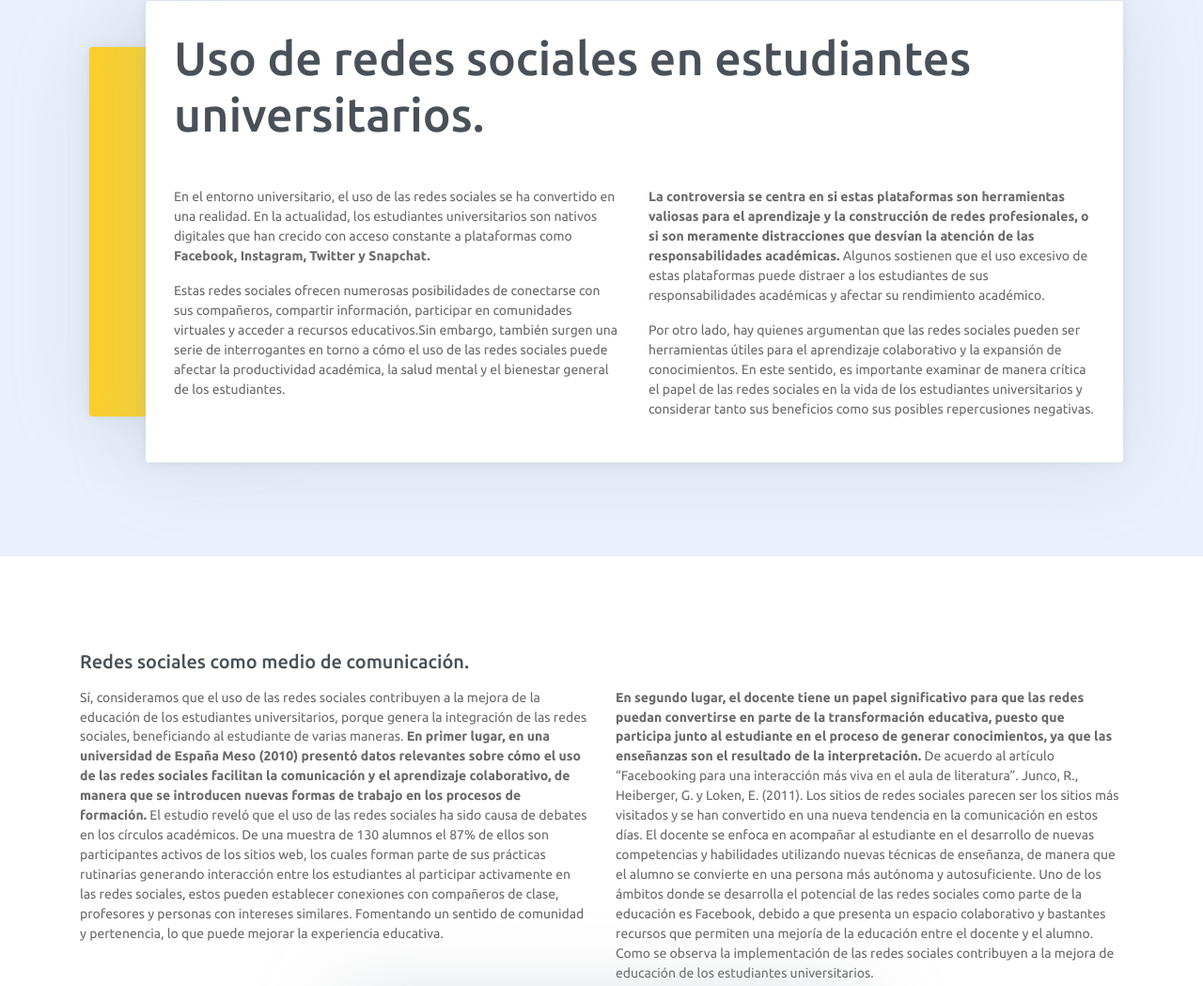
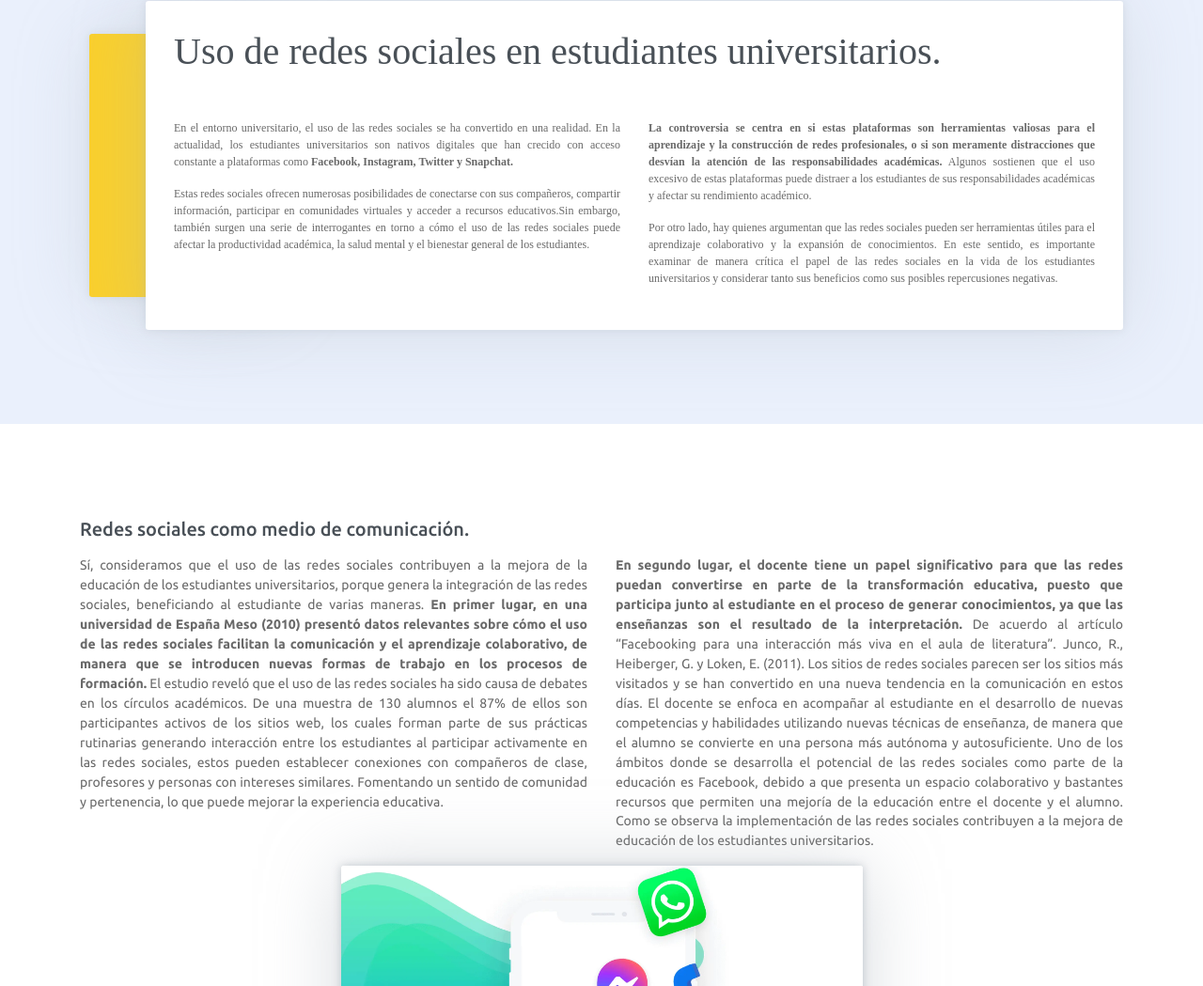
Before and after one commit to time2w8/dayanna, a plain HTML site: page index.html in a window 1280 px wide. Shown: the part 697-1746 px from the top of the page at 94% size. Drawn offline with Linux system fonts and the light colour scheme.

Commit message:
fix fonts

```diff
--- a/index.html
+++ b/index.html
@@ -48,17 +48,22 @@
                 <div class="after">
                 </div>
                 <div class="content">
-                    <h2 style="font-size: 50px;" class="title mb-5">Uso de redes sociales en estudiantes universitarios.
+                    <h2 style="font-size: 40px;font-family: 'Times New Roman', Times, serif; font-weight: ;" class="title mb-5">Uso de
+                        redes sociales en estudiantes universitarios.
                         </h5>
                         <div class="row">
                             <div class="col">
-                                <p>En el entorno universitario, el uso de las redes sociales se ha convertido en una
+                                <p style="font-family: 'Times New Roman', Times, serif; font-size: 12px; line-height: 1.5;"
+                                    align="justify">En el entorno universitario, el uso de las redes sociales se ha
+                                    convertido en una
                                     realidad. En la actualidad, los estudiantes universitarios son nativos digitales que
                                     han crecido con acceso constante a plataformas como
                                     <b>Facebook, Instagram, Twitter y
                                         Snapchat.</b>
                                 </p>
-                                <p>Estas redes sociales ofrecen numerosas posibilidades de conectarse con sus
+                                <p style="font-family: 'Times New Roman', Times, serif; font-size: 12px; line-height: 1.5;"
+                                    align="justify">Estas redes sociales ofrecen numerosas posibilidades de conectarse
+                                    con sus
                                     compañeros, compartir información, participar en comunidades virtuales y acceder a
                                     recursos educativos.Sin embargo, también surgen una serie de interrogantes en torno
                                     a cómo el uso de las redes sociales puede afectar la productividad académica, la
@@ -66,7 +71,8 @@
                                 <p>
                             </div>
                             <div class="col">
-                                <p><b>La controversia se centra en
+                                <p style="font-family: 'Times New Roman', Times, serif; font-size: 12px; line-height: 1.5;"
+                                    align="justify"><b>La controversia se centra en
                                         si estas plataformas son herramientas valiosas para el aprendizaje y la
                                         construcción
                                         de redes profesionales, o si son meramente distracciones que desvían la atención
@@ -75,7 +81,8 @@
                                     estas
                                     plataformas puede distraer a los estudiantes de sus responsabilidades académicas y
                                     afectar su rendimiento académico. </p>
-                                <p>
+                                <p style="font-family: 'Times New Roman', Times, serif; font-size: 12px; line-height: 1.5;"
+                                    align="justify">
                                     Por otro lado, hay quienes argumentan que las
                                     redes sociales pueden ser herramientas útiles para el aprendizaje colaborativo y la
                                     expansión de conocimientos. En este sentido, es importante examinar de manera
@@ -97,7 +104,8 @@
                     <h6 class="title mb-3">Redes sociales como medio de comunicación.</h6>
                     <div class="row">
                         <div class="col">
-                            <p>Sí, consideramos que el uso de las redes sociales contribuyen a la mejora de la educación
+                            <p align="justify">Sí, consideramos que el uso de las redes sociales contribuyen a la mejora
+                                de la educación
                                 de los
                                 estudiantes universitarios, porque genera la integración de las redes sociales,
                                 beneficiando al
@@ -122,7 +130,7 @@
                                 sentido de comunidad y pertenencia, lo que puede mejorar la experiencia educativa. </p>
                         </div>
                         <div class="col">
-                            <p> <b>
+                            <p align="justify"> <b>
                                     En
                                     segundo
                                     lugar, el docente tiene un papel significativo para que las redes puedan convertirse
@@ -171,7 +179,8 @@
             <div class="row justify-content-between align-items-center">
                 <div class="col-md-6">
                     <h6 class="title mb-3">Acceso a recursos educativos.</h6>
-                    <p>Según Rosa Tafur Puente doctora en filosofía y ciencias de la educación, el acceso a contenidos
+                    <p align="justify">Según Rosa Tafur Puente doctora en filosofía y ciencias de la educación, el
+                        acceso a contenidos
                         educativos por parte los docentes ayudan a la mejoría de la calidad de la enseñanza y del
                         aprendizaje puesto que debido a la difusión de la nuevas tecnologías de la información y de la
                         comunicación se encuentran al alcance de más personas. <b>Los estudiantes tienen acceso a
@@ -184,7 +193,8 @@
                 </div>
 
                 <div class="col-md-6">
-                    <p>Los docentes no siempre poseen las herramientas necesarias para las necesidades de conocimiento y
+                    <p align="justify">Los docentes no siempre poseen las herramientas necesarias para las necesidades
+                        de conocimiento y
                         orientación que poseen los estudiantes, se requiere un aprendizaje dinámico e intuitivo para
                         desarrollar ciertas capacidades que permitan generar conocimientos. <b>Galo Flores (2017)
                             realizó
@@ -203,7 +213,7 @@
 
                 </div>
                 <div class="col-md-8">
-                    <p>Las plataformas educativas permiten a los estudiantes conectarse de manera más
+                    <p align="justify">Las plataformas educativas permiten a los estudiantes conectarse de manera más
                         eficiente y
                         mejorar su rendimiento, también existe mayor posibilidad de ahorrar más tiempo a los docentes a
                         la hora de impartir sus clases y así despertar la motivación de sus alumnos. Por último, el
@@ -236,7 +246,8 @@
                 <div class="col-md-7">
                     <h6 class="title mb-3">Conclusión.</h6>
 
-                    <p>En conclusión, si se debería considerar la contribución del uso de las redes sociales en la
+                    <p align="justify">En conclusión, si se debería considerar la contribución del uso de las redes
+                        sociales en la
                         mejora de la educación de los estudiantes universitarios. <b>Por un lado, el uso de las redes
                             sociales facilita la comunicación, pues constituye una herramienta de comunicación sin
                             fronteras
```
